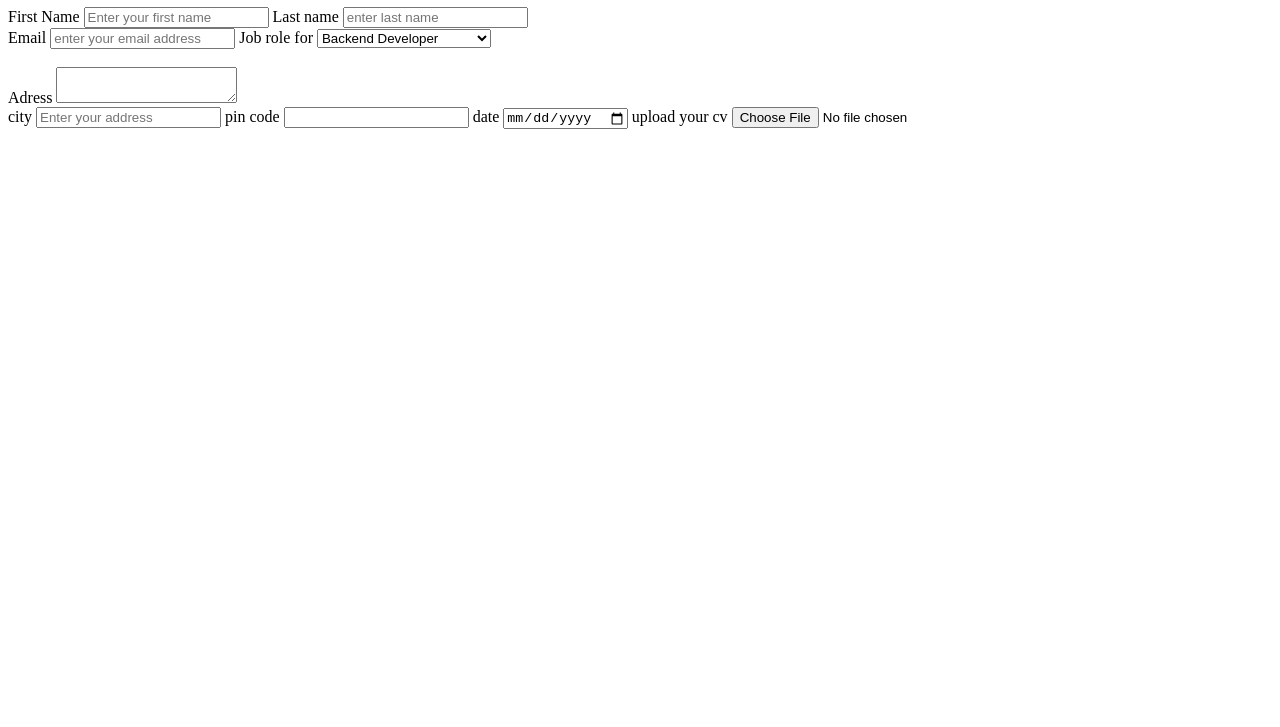
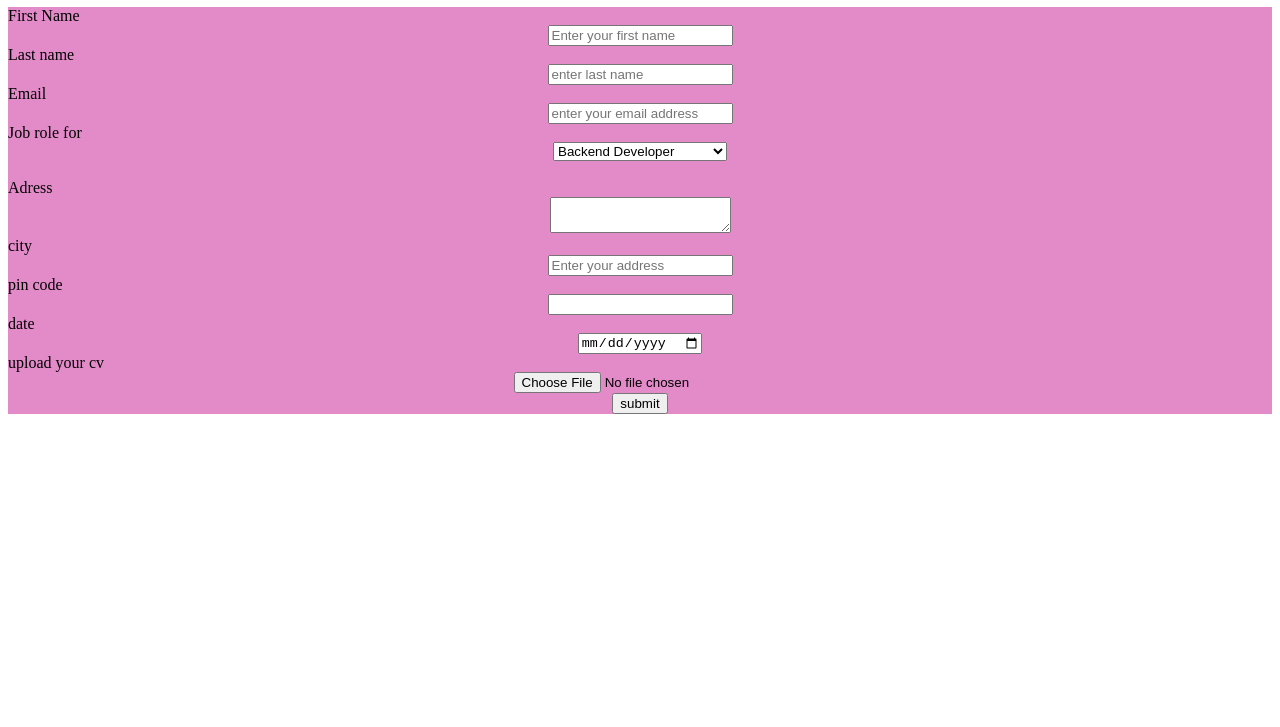
Before and after one commit to kunalsamanta/job-Application, a plain HTML site: page index.html in a window 1280 px wide. Shown: the part 73-800 px from the top of the page. Drawn offline with Linux system fonts and the light colour scheme.

Commit message:
add style

```diff
--- a/index.html
+++ b/index.html
@@ -9,28 +9,29 @@
     <h1> Job Application</h1>
     <div>
         <form>
-            <label> First Name</label>
+            <label class="container"> First Name</label>
             <input type="text" placeholder="Enter your first name">
-            <label>Last name</label>
+            <label class="container">Last name</label>
             <input type="text" placeholder="enter last name "><br/>
-            <label>Email</label>
+            <label class="container">Email</label>
             <input type="email" placeholder="enter your email address" >
-            <label>Job role for</label>
+            <label class="container">Job role for</label>
             <select id="">
                 <option>Backend Developer</option>
                 <option>Frontend Developer</option>
                 <option>Full Stack Web developer </option>
                 </select><br/><br/>
-            <label>Adress</label>
+            <label class="container">Adress</label>
             <textarea cols="" rows=""></textarea><br/>
-            <label>city</label>
+            <label class="container">city</label>
             <input type="text" placeholder="Enter your address" >
-            <label>pin code</label>
-            <input type="number">
-            <label> date</label>
+            <label class="container">pin code</label>
+            <input type="number"><br>
+            <label class="container"> date</label>
             <input type="date">
-            <label>upload your cv</label>
-            <input type="file">
+            <label class="container">upload your cv</label>
+            <input id="file-data" type="file"><br>
+            <button>submit</button>
         </form>
     </div>
 
--- a/style.css
+++ b/style.css
@@ -0,0 +1,10 @@
+body{
+    text-align: center;
+
+}
+form{
+    background-color: #e38bc9;
+}
+.container{
+    display: flex;
+}
```
